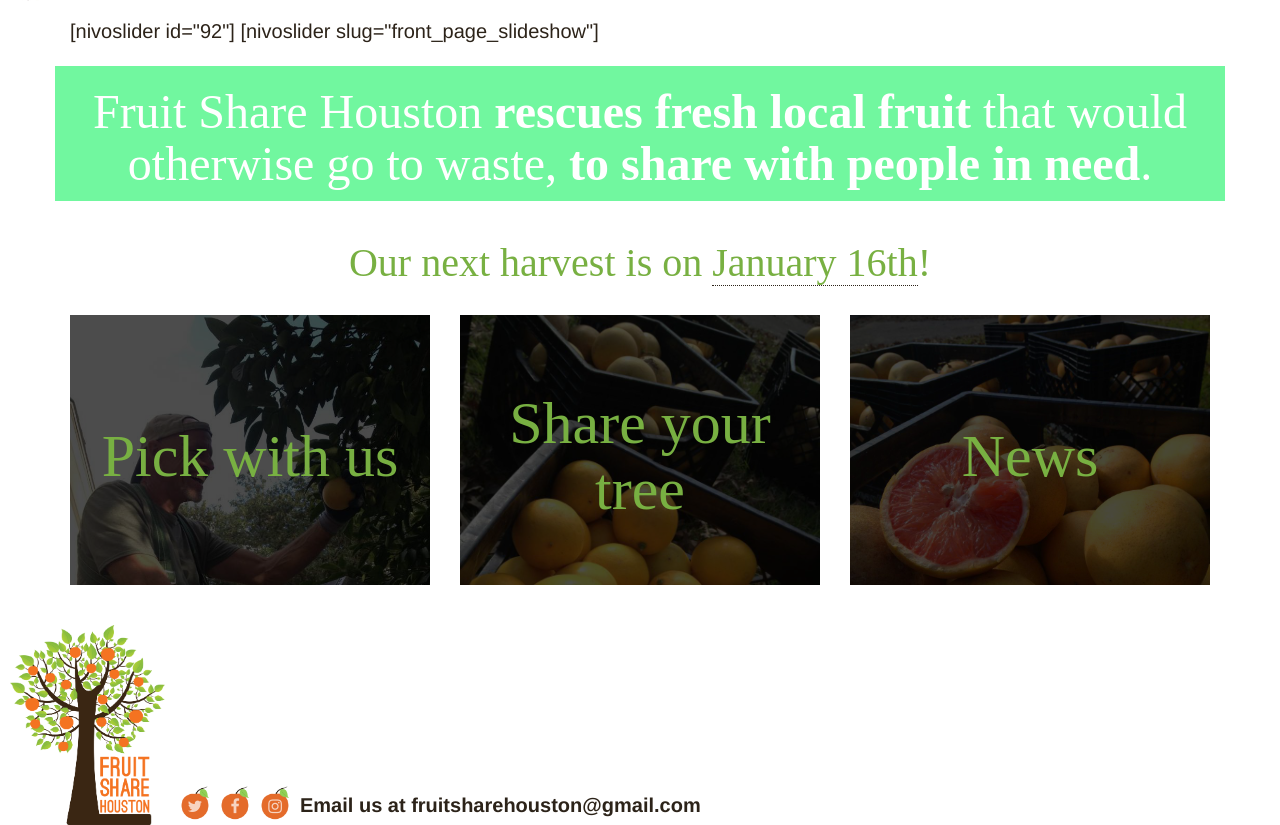
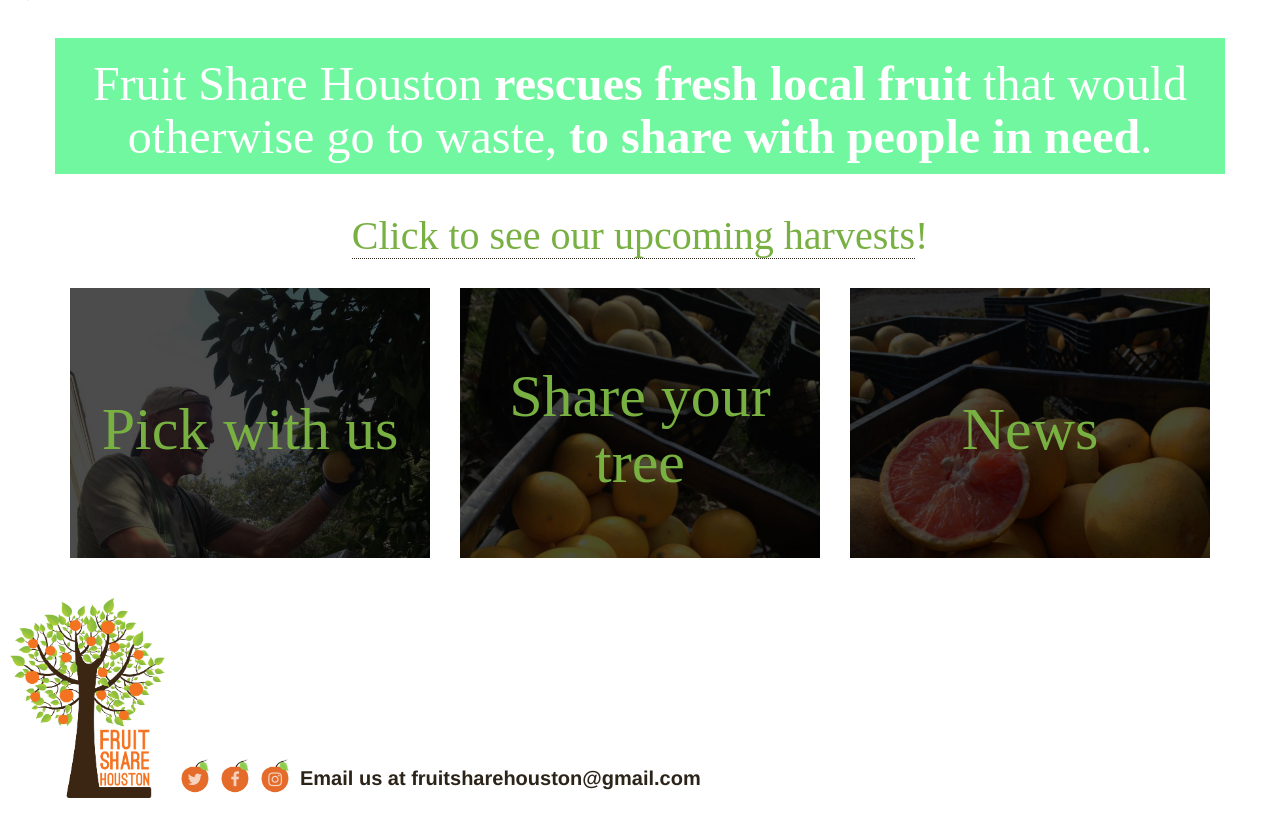
Before and after one commit to fruitsharehouston/fruitsharewp, a WordPress theme: template index.php in a window 1280 px wide. Shown: the part 55-880 px from the top of the page. After the commit the page ends 853 px from the top, so only its background shows below. Run offline with PHP 8.4 and a stand-in for WordPress, Linux system fonts and the light colour scheme; the site name, menu and one post (Sample post) are stand-ins, and other content is empty; some libraries are stand-ins or nearby versions; some web fonts are replaced.

Commit message:
Update index.php

```diff
--- a/index.php
+++ b/index.php
@@ -11,8 +11,7 @@
               <h1>100,000 pounds <strong>picked</strong> &amp; <strong>shared</strong> last season!</h1>
             </div>
           </div>-->
-            [nivoslider id="92"]
-            [nivoslider slug="front_page_slideshow"]
+
         </div>
       </div>
 
@@ -24,7 +23,7 @@
 
       <div class="row next-harvest">
         <div class="col-md-12">
-          <h3>Our next harvest is on <a href="#">January 16th</a>!</h3>
+          <h3><a href="">Click to see our upcoming harvests</a>!</h3>
         </div>
       </div>
 
```
